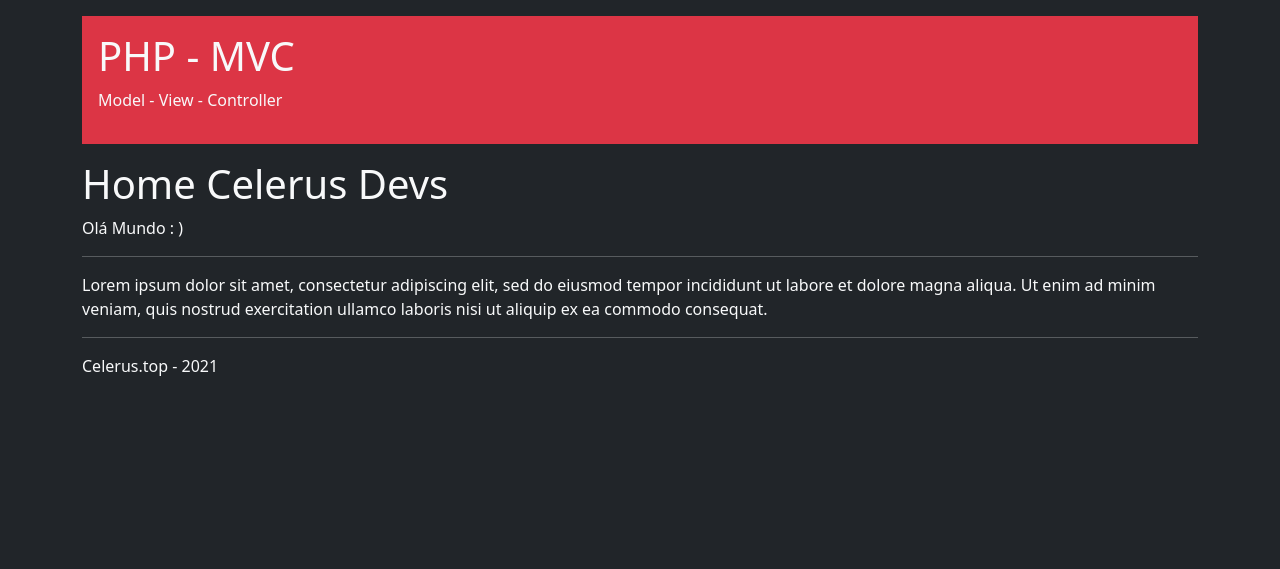
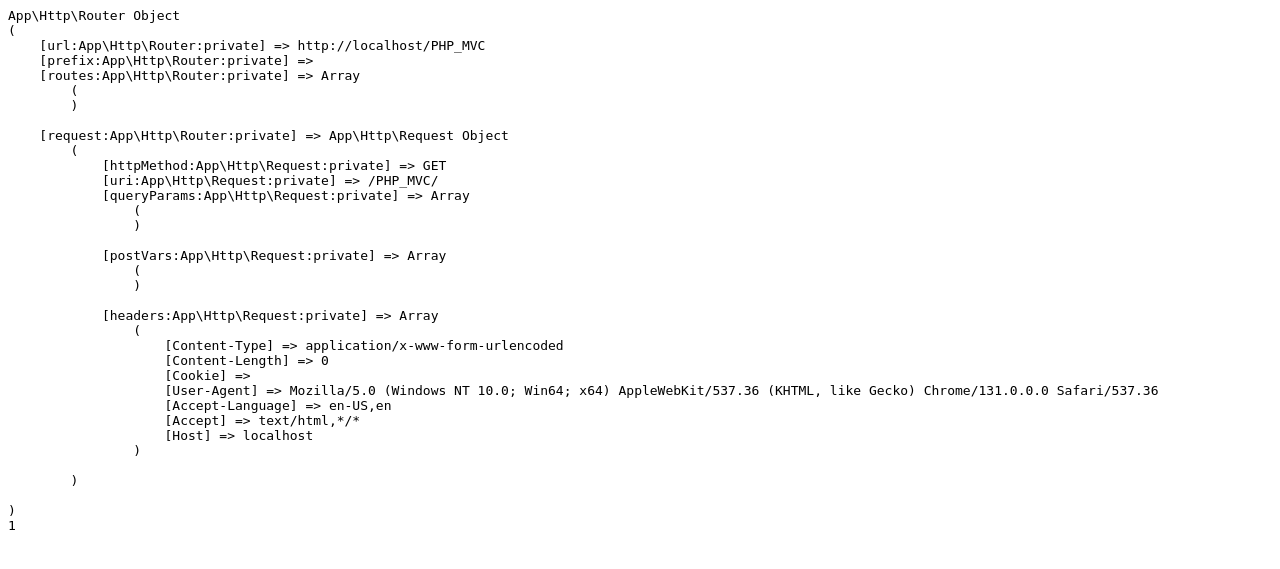
Before and after one commit to Matheus-O-Silva/PHP_MVC, a PHP site: page /PHP_MVC/ in a window 1280 px wide. Shown: the top 569 px of the page. Run offline with PHP 8.4, Linux system fonts and the light colour scheme.

Commit message:
url e rotas

```diff
--- /dev/null
+++ b/app/Http/Request.php
@@ -0,0 +1,94 @@
+<?php
+
+namespace App\Http;
+
+class Request
+{
+    /**
+     * Método HTTP da requisição
+     * @var string
+     */
+    private $httpMethod;
+
+    /**
+     * URI da requisição
+     * @var string
+     */
+    private $uri;
+
+    /**
+     * Método HTTP da URL ($_GET)
+     * @var array
+     */
+    private $queryParams = [];
+
+    /**
+     * Variáveis recebidas no post da página ($_POST)
+     * @var array
+     */
+    private $postVars = [];
+
+    /**
+     * Cabeçalho da requisição
+     * @var array
+     */
+    private $headers = [];
+
+    public function __construct()
+    {
+        $this->queryParams  = $_GET ?? [];
+        $this->postVars     = $_POST ?? [];
+        $this->headers      = getallheaders();
+        $this->httpMethod   = $_SERVER['REQUEST_METHOD'] ?? '';
+        $this->uri          = $_SERVER['REQUEST_URI'] ?? '';
+    }
+
+    /**
+     * Método responsável por retornar o método HTTP da requisição
+     * @return string
+     */
+    public function getHttpMethod()
+    {
+        return $this->httpMethod;
+    }
+
+    /**
+     * Método responsável por retornar a URI da requisição
+     * @return string
+     */
+    public function getURI()
+    {
+        return $this->uri;
+    }
+
+    /**
+     * Método responsável por retornar os headers da requisição
+     * @return array
+     */
+    public function getHeaders()
+    {
+        return $this->headers;
+    }
+
+    /**
+     * Método responsável por retornar os parâmetros da URL da requisição
+     * @return array
+     */
+    public function getQueryParams()
+    {
+        return $this->queryParams;
+    }
+
+    /**
+     * Método responsável por retornar as variáveis POST da requisição
+     * @return array
+     */
+    public function getPostVars()
+    {
+        return $this->postVars;
+    }
+}
+
+
+
+?>
--- /dev/null
+++ b/app/Http/Router.php
@@ -0,0 +1,43 @@
+<?php
+
+namespace App\Http;
+
+class Router
+{
+    /**
+     * URL completa do projeto (raiz)
+     * @var string
+     */
+    private $url = '';
+
+    /**
+     * Prefixo de todas as rotas
+     * @var string
+     */
+    private$prefix = '';
+
+    /**
+     * Índice de rotas
+     * @var array
+     */
+    private $routes = [];
+
+    /**
+     * Instância de Request
+     * @var Request
+     */
+    private $request;
+
+    /**
+     * Método responsável por iniciar a classe
+     * @param string $url
+     */
+    public function __construct($url)
+    {
+        $this->request = new Request();
+        $this->url     = $url;
+    }
+}
+
+
+?>
--- a/index.php
+++ b/index.php
@@ -2,10 +2,17 @@
 
 require __DIR__ .'/vendor/autoload.php';
 
+use \App\Http\Router;
 use \App\Controller\Pages\Home;
+
+define('URL', 'http://localhost/PHP_MVC');
+$obRouter = new Router(URL);
+
+echo '<pre>'; echo print_r($obRouter); echo '</pre>';
+exit;
 
 echo Home::getHome();
 
-//echo '<pre>'; echo print_r($teste); echo '</pre>';
+
 
 ?>
```
